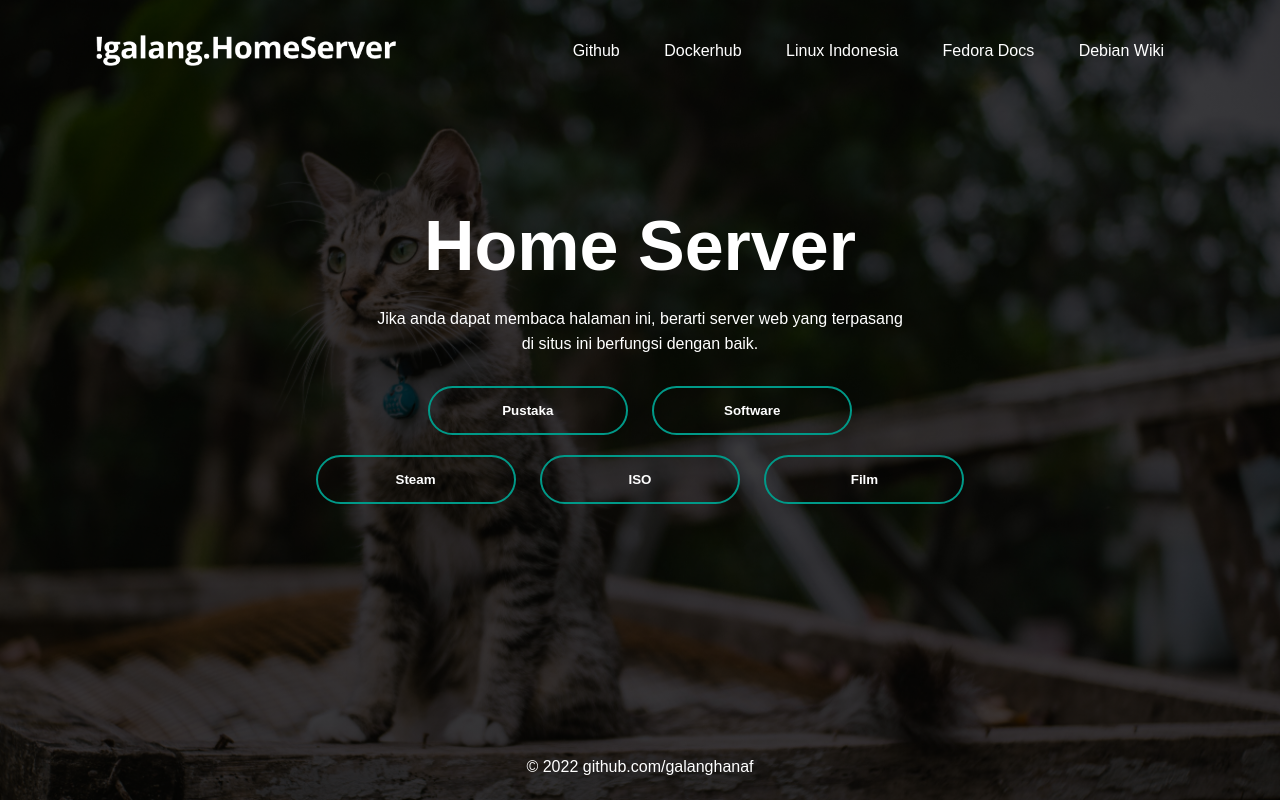
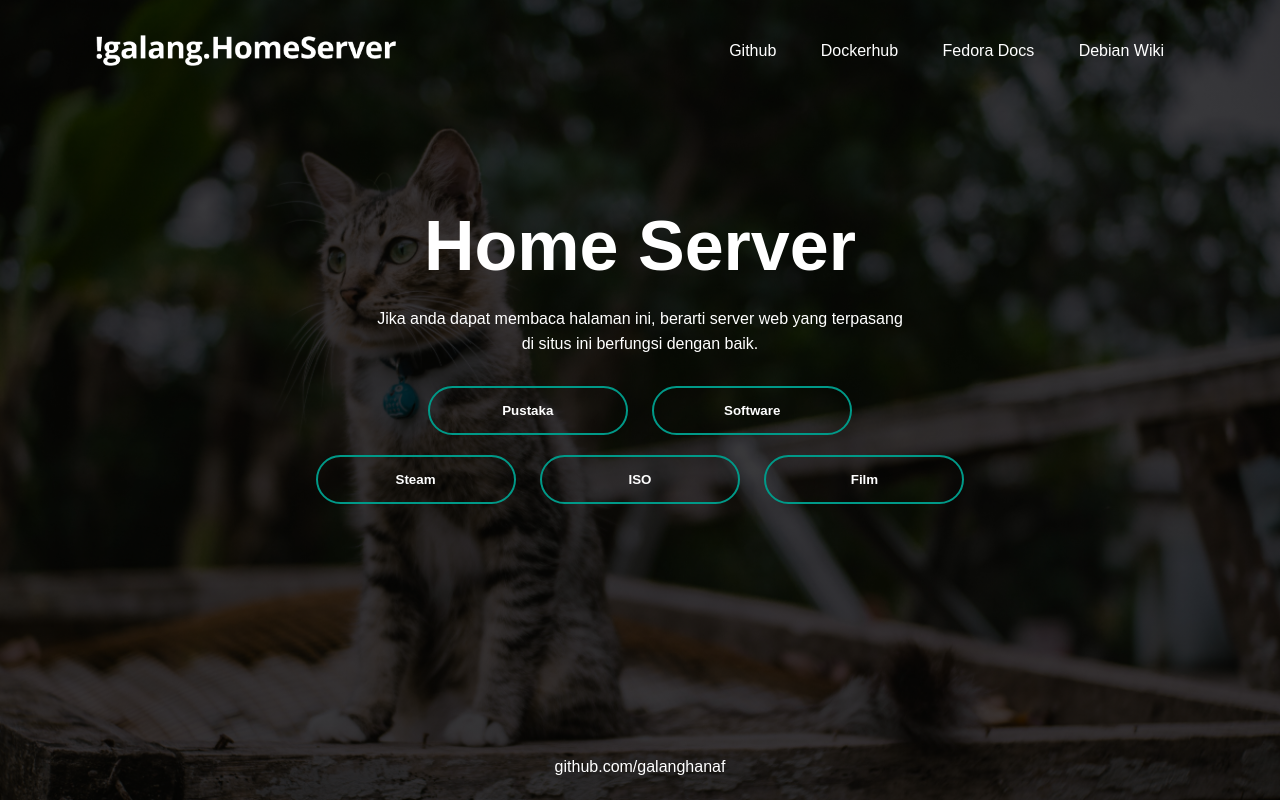
Before and after one commit to galanghanaf/home-server, a plain HTML site: page index.html in a window 1280 px wide. Drawn offline with Linux system fonts and the light colour scheme.

```diff
--- a/index.html
+++ b/index.html
@@ -130,7 +130,6 @@
 					<ul>
 						<li><a href="https://github.com/galanghanaf" target="_blank">Github</a></li>
 						<li><a href="https://hub.docker.com/r/galanghanaf" target="_blank">Dockerhub</a></li>
-						<li><a href="https://www.facebook.com/groups/linuxidn" target="_blank">Linux Indonesia</a></li>
 						<li><a href="https://docs.fedoraproject.org/en-US/docs/" target="_blank">Fedora Docs</a></li>
 						<li><a href="https://wiki.debian.org/" target="_blank">Debian Wiki</a></li>
 					</ul>
@@ -156,8 +155,7 @@
 		<footer>
 			<div class="copyright">
 				<ul>
-					<li><a href="https://github.com/galanghanaf" target="_blank">
-							&copy; 2022 github.com/galanghanaf</a></li>
+					<li><a href="https://github.com/galanghanaf" target="_blank">github.com/galanghanaf</a></li>
 				</ul>
 			</div>
 		</footer>
```
